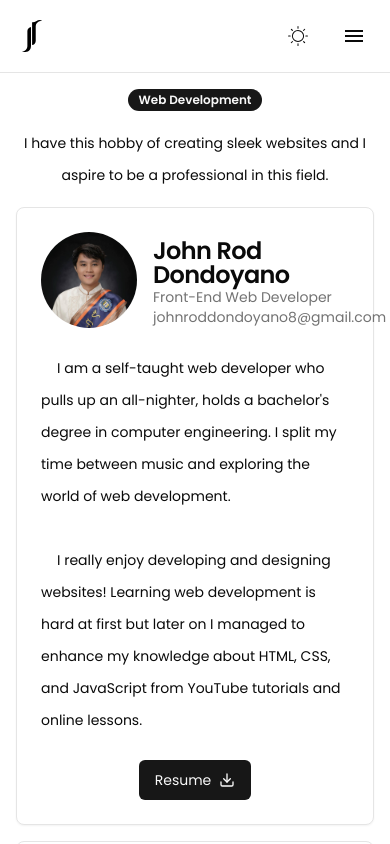
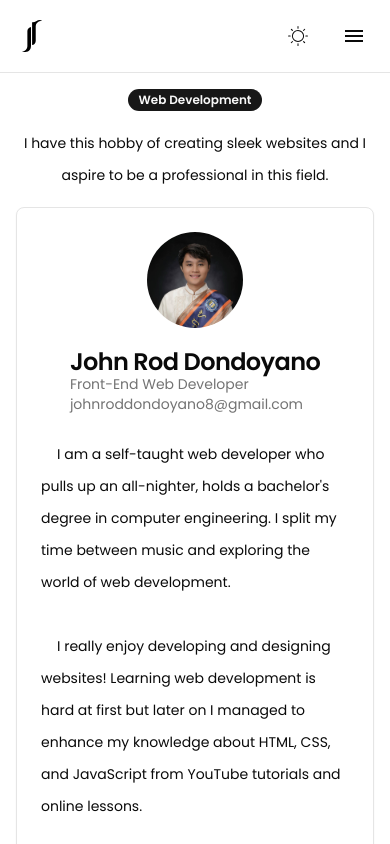
Before and after one commit to dondycles/johnroddondoyano, a Next.js app: page /dev in a window 390 px wide. Built offline with nearby package versions, Linux system fonts and the light colour scheme.

Commit message:
modified:   app/dev/page.tsx 	modified:   tailwind.config.ts

```diff
--- a/app/dev/page.tsx
+++ b/app/dev/page.tsx
@@ -153,12 +153,12 @@ export default function Home() {
         professional in this field.
       </p>
       <Card>
-        <CardHeader className="flex-row items-center gap-4">
+        <CardHeader className="flex-col xs:flex-row items-center gap-4">
           <Avatar className="w-24 h-24">
             <AvatarImage src="/avatar1.jpg" />
             <AvatarFallback>JR</AvatarFallback>
           </Avatar>
-          <div>
+          <div className="mx-auto xs:mx-0">
             <CardTitle>John Rod Dondoyano</CardTitle>
             <CardDescription>Front-End Web Developer</CardDescription>
             <CardDescription>johnroddondoyano8@gmail.com</CardDescription>
--- a/tailwind.config.ts
+++ b/tailwind.config.ts
@@ -76,7 +76,7 @@ const config = {
         poppins: ["var(--font-poppins)"],
       },
       screens: {
-        xs: "420px",
+        xs: "436px",
       },
     },
   },
```
